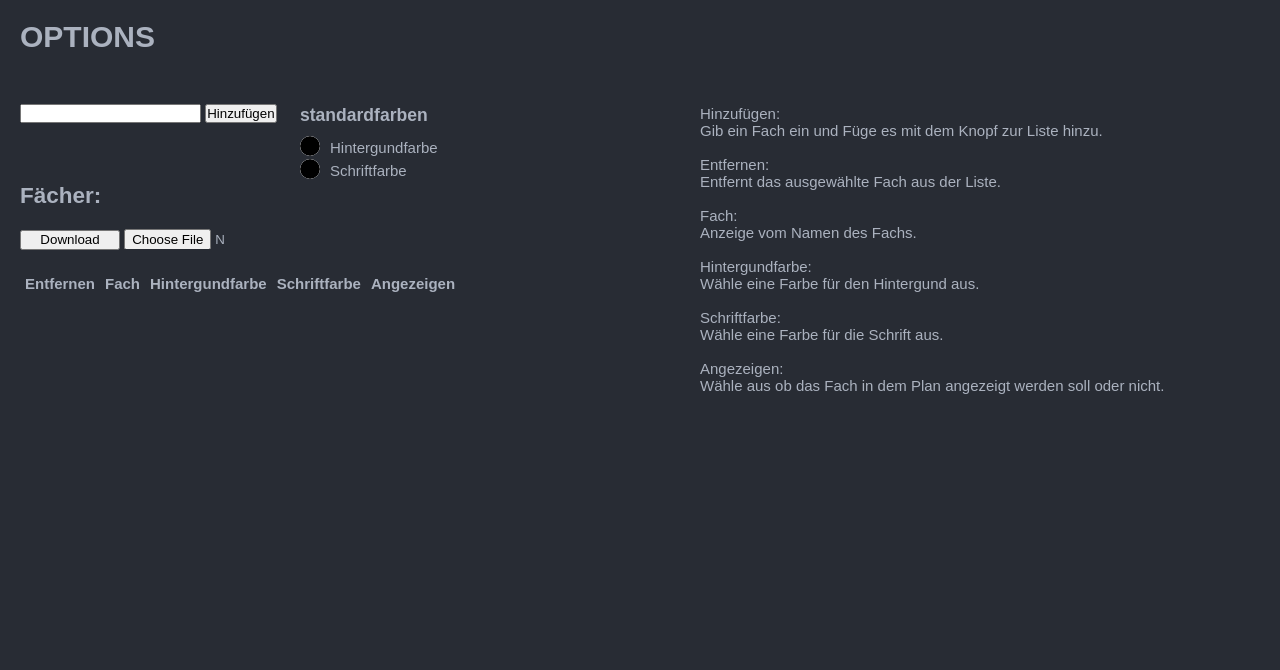
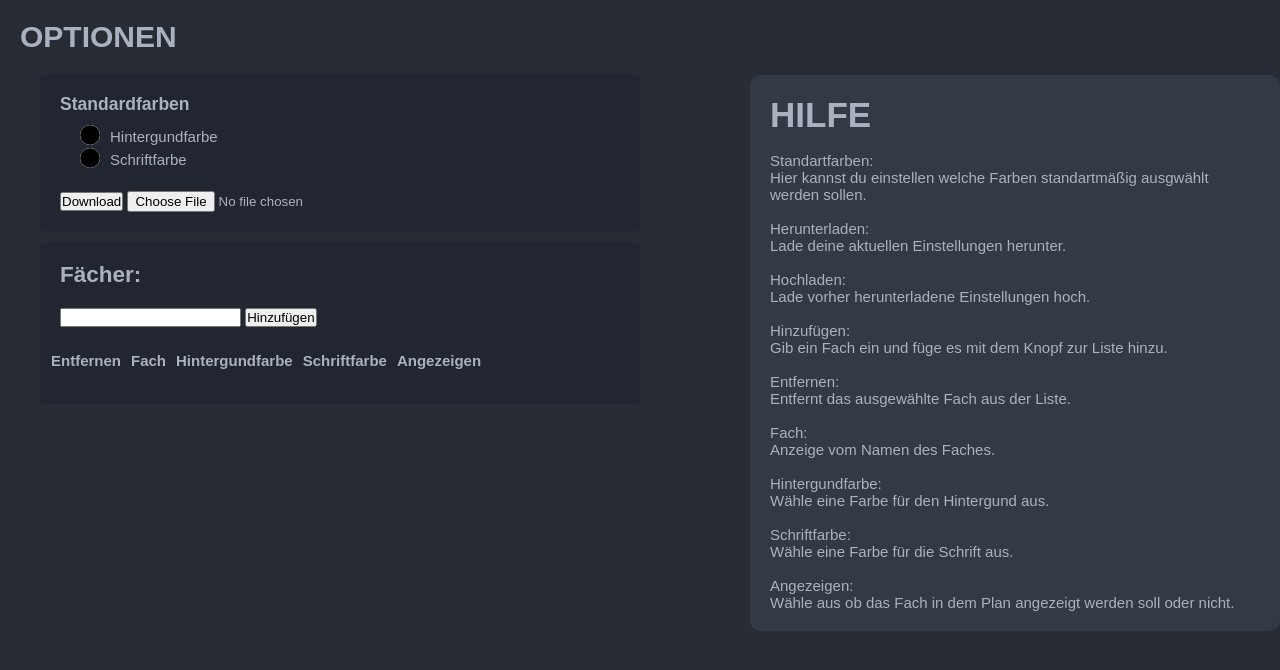
Before and after one commit to Marc-Beyer/stundenplan-bib, a browser extension: page src/ui/options.html in a window 1280 px wide. Drawn offline with Linux system fonts and the light colour scheme.

Commit message:
first version of new UI

```diff
--- a/src/ui/options.html
+++ b/src/ui/options.html
@@ -4,7 +4,7 @@
     <meta charset="UTF-8">
     <meta http-equiv="X-UA-Compatible" content="IE=edge">
     <meta name="viewport" content="width=device-width, initial-scale=1.0">
-    <title>Options</title>
+    <title>Optionen</title>
 
     <link rel="stylesheet" href="style/main.css">
     <script src="../browser-polyfill.min.js"></script>
@@ -12,17 +12,28 @@
     <script defer src="scripts/main.js"></script>
 </head>
 <body>
-    <h1>OPTIONS</h1>
+    <h1>OPTIONEN</h1>
 
-    <p>
+    <div id="help-pannel">
+        <span id="help">HILFE</span><br>
+        <br>
+        Standartfarben:<br>
+        Hier kannst du einstellen welche Farben standartmäßig ausgwählt werden sollen.<br>
+        <br>
+        Herunterladen:<br>
+        Lade deine aktuellen Einstellungen herunter.<br>
+        <br>
+        Hochladen:<br>
+        Lade vorher herunterladene Einstellungen hoch.<br>
+        <br>
         Hinzufügen:<br>
-    Gib ein Fach ein und Füge es mit dem Knopf zur Liste hinzu.<br>
+        Gib ein Fach ein und füge es mit dem Knopf zur Liste hinzu.<br>
         <br>
         Entfernen:<br>
         Entfernt das ausgewählte Fach aus der Liste.<br>
         <br>
         Fach:<br>
-    Anzeige vom Namen des Fachs.<br>
+        Anzeige vom Namen des Faches.<br>
         <br>
         Hintergundfarbe:<br>
         Wähle eine Farbe für den Hintergund aus.<br>
@@ -32,15 +43,11 @@
         <br>
         Angezeigen:<br>
         Wähle aus ob das Fach in dem Plan angezeigt werden soll oder nicht.
-    </p>
-
-    <div id="add-panel">
-        <input type="text">
-        <button id="add-btn">Hinzufügen</button>
     </div>
 
+    <div id="options">
         <div id="standard-color-panel">
-        <h3>standardfarben</h3>
+            <h3>Standardfarben</h3>
             <table>
                 <tr>
                     <td><input type = "color" id="standard-bg-color"></td>
@@ -53,11 +60,19 @@
             </table>
         </div>
 
-    <h2>Fächer:</h2>
-
         <div id="upload-download-panel">
             <button id="download-btn">Download</button>
             <input type="file" id="upload-btn" value="Upload">
+        </div>
+    </div>
+
+
+    <div id="interface-pannel">
+        <h2>Fächer:</h2>
+
+        <div id="add-pannel">
+            <input type="text">
+            <button id="add-btn">Hinzufügen</button>
         </div>
 
         <table id="faecher">
@@ -69,6 +84,7 @@
                 <th>Angezeigen</th>
             </tr>
         </table>
+    </div>
 
 </body>
 </html>
--- a/src/ui/style/main.scss
+++ b/src/ui/style/main.scss
@@ -1,4 +1,6 @@
 $main-bg-color: #282C34;
+$help-bg-color: #333945;
+$interface-bg-color: #222631;
 $main-color: #ABB2BF;
 $standard-font-size: 15px;
 $standard-font: Arial, Helvetica, sans-serif;
@@ -17,21 +19,37 @@ body{
 
     padding: 20px;
 
-    p{
-        position: absolute;
-        top: 105px;
-        left: 700px;
+    h1{
+        margin-bottom: 20px;
     }
 
-    #add-panel{
-        margin-top: 50px;
+    #help{
+        font-size: 35px;
+        font-weight: bold;
     }
+
+    #help-pannel{
+        background-color: $help-bg-color;
+
+        padding: 20px;
+        border-radius: 2%;
+
+        position: absolute;
+        top: 75px;
+        left: 750px;
+    }
+
+    #options{
+
+        background-color: $interface-bg-color;
+        width: 600px;
+        padding: 20px;
+        margin-left: 20px;
+        border-radius: 2%;
 
         #standard-color-panel{
 
-        position: absolute;
-        top: 105px;
-        left: 300px;
+            margin-bottom: 20px;
 
             input[type=color]{
                 border-radius: 50%;
@@ -53,38 +71,34 @@ body{
             table{
                 border-collapse: collapse;
                 margin-top: 10px;
+                margin-left: 20px;
             }
 
             td{
                 padding-right: 10px;
             }
         }
-
-    h2{
-        margin-top: 60px;
     }
 
-    #upload-download-panel{
+    #interface-pannel{
 
+        background-color: $interface-bg-color;
+        margin-left: 20px;
+        margin-top: 10px;
+        width: 600px;
+        border-radius: 2%;
+        padding: 20px;
+
+        #add-pannel{
             margin-top: 20px;
-
-        #download-btn{
-            width: 100px;
-            height: 20px;
-        }
-
-        #upload-btn{
-            width: 100px;
-            height: 20px;
-        }
         }
 
         #faecher{
-        margin-top: 10px;
-        width: 300px;
 
             border-collapse:separate;
             border-spacing: 0 10px;
+            margin-top: 10px;
+            margin-left: -14px;
 
             tr{
 
@@ -134,3 +148,5 @@ body{
         }
 
     }
+
+}
```
Also changed, not shown: src/ui/style/main.css, 1 other file. Lines whose indentation alone changed are shown as unchanged.
